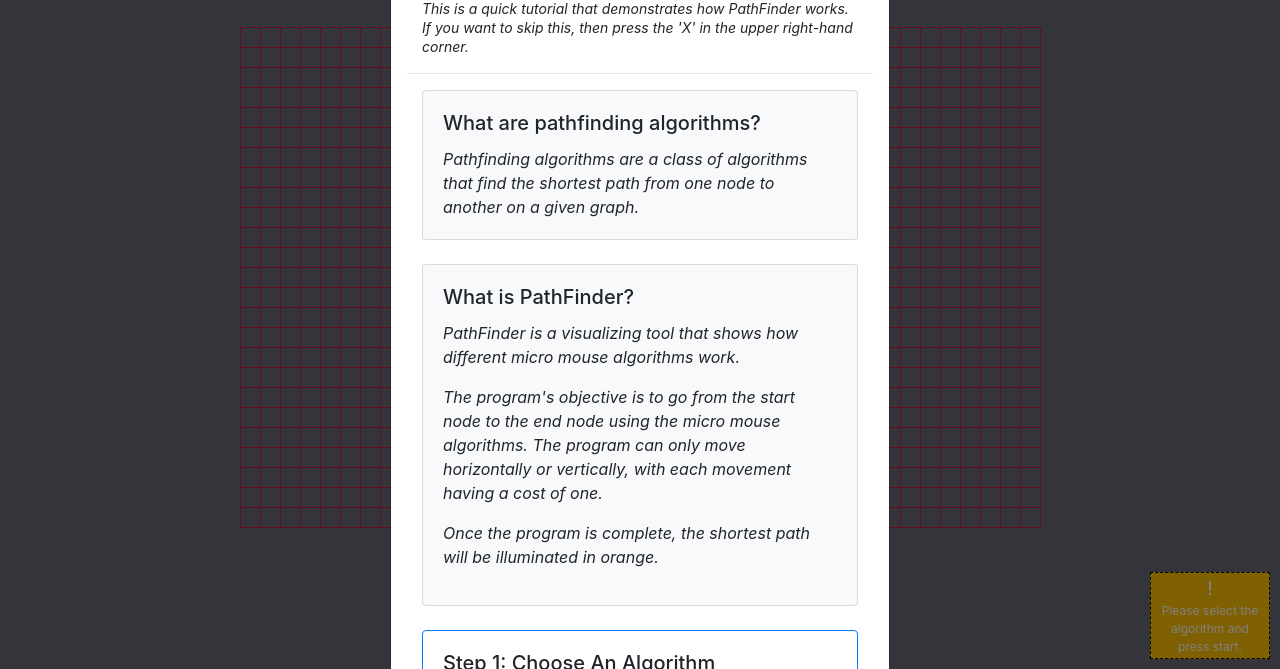
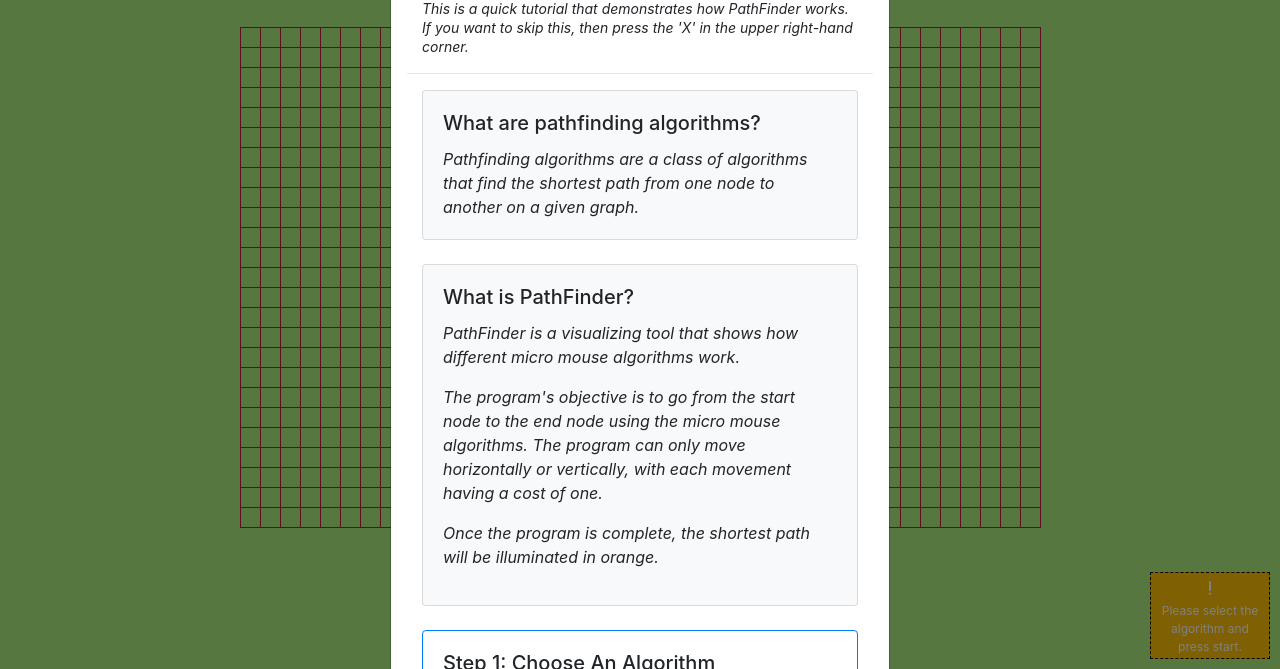
Before and after one commit to SwarnenduGanguli25/PathFinder, a plain HTML site: page index.html in a window 1280 px wide. Shown: the part 131-800 px from the top of the page. Drawn offline with nearby package versions, Linux system fonts and the light colour scheme.

Commit message:
Updating file

```diff
--- a/index.html
+++ b/index.html
@@ -7,7 +7,7 @@
 	<link rel="stylesheet" type="text/css" href="styles/magic.min.css">
 	<script src="https://kit.fontawesome.com/d1f3dd87b7.js" crossorigin="anonymous"></script>
 </head>
-<body style="background-color: rgb(102, 106, 119);">
+<body style="background-color: rgb(172, 240, 128);">
 	<nav class="navbar navbar-expand-sm fixed-top navbar-dark bg-dark" id="myNavbar">
   		<a class="navbar-brand" href="#" id="logo">PathFinder</a>
   		<button class="navbar-toggler" type="button" data-toggle="collapse" data-target="#navbarSupportedContent" aria-controls="navbarSupportedContent" aria-expanded="false" aria-label="Toggle navigation">
```
